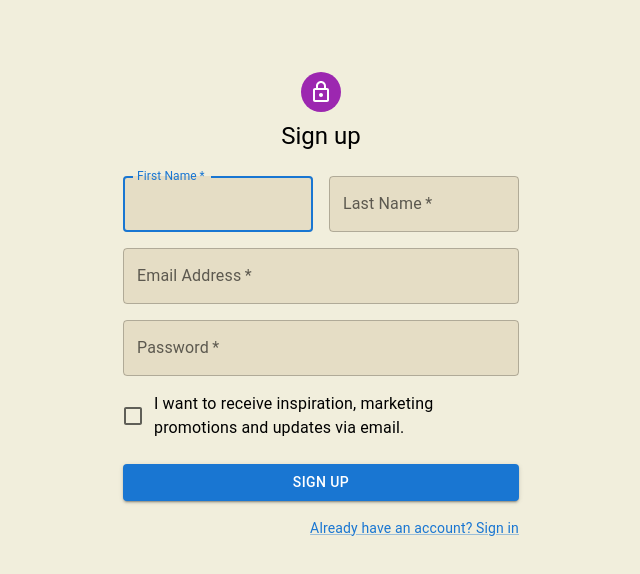
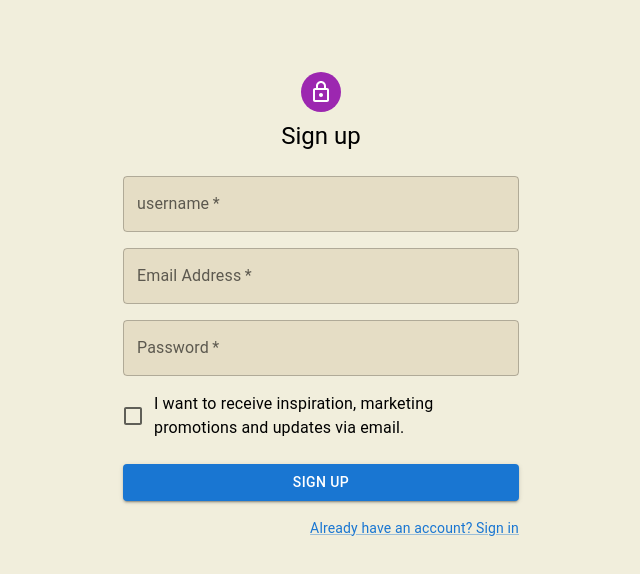
Before and after one commit to Mirtin/movie-frontend, a React (Create React App) app: page /accounts/registration in a window 1280 px wide. Shown: the top 574 px of the page, without its empty margins (319-959 px from the left). Built offline with nearby package versions, Linux system fonts and the light colour scheme.

Commit message:
Registration page is done

```diff
--- a/src/pages/accounts/RegistrationPage.js
+++ b/src/pages/accounts/RegistrationPage.js
@@ -10,16 +10,32 @@ import Box from '@mui/material/Box';
 import LockOutlinedIcon from '@mui/icons-material/LockOutlined';
 import Typography from '@mui/material/Typography';
 import Container from '@mui/material/Container';
+import axios from 'axios';
+import { useNavigate } from 'react-router-dom';
 
 
 const RegistrationPage = () => {
+  const navigate = useNavigate();
+
+  const registerUser = (data) => {
+    axios.post("http://127.0.0.1:8000/accounts/register/", data)
+      .then(res => {
+        const responseData = res.data;
+        console.log(responseData);
+        navigate("/accounts/login");
+      })
+      .catch(error => {
+        console.error('Error fetching movie data:', error);
+      });
+  };
+
+
+
   const handleSubmit = (event) => {
     event.preventDefault();
     const data = new FormData(event.currentTarget);
-    console.log({
-      email: data.get('email'),
-      password: data.get('password'),
-    });
+    registerUser(data);
+
   };
 
   return (
@@ -40,27 +56,16 @@ const RegistrationPage = () => {
           </Typography>
           <Box component="form" noValidate onSubmit={handleSubmit} sx={{ mt: 3 }}>
             <Grid container spacing={2}>
-              <Grid item xs={12} sm={6} sx={{'& .MuiOutlinedInput-root': { backgroundColor: '#E5DDC5'}}}>
-                <TextField
-                  autoComplete="given-name"
-                  name="firstName"
-                  required
-                  fullWidth
-                  id="firstName"
-                  label="First Name"
-                  autoFocus
-                />
-              </Grid>
-              <Grid item xs={12} sm={6} sx={{'& .MuiOutlinedInput-root': { backgroundColor: '#E5DDC5'}}}>
-                <TextField
-                  required
-                  fullWidth
-                  id="lastName"
-                  label="Last Name"
-                  name="lastName"
-                  autoComplete="family-name"
-                />
-              </Grid>
+              <Grid item xs={12} sx={{'& .MuiOutlinedInput-root': { backgroundColor: '#E5DDC5'}}}>
+                  <TextField
+                    required
+                    fullWidth
+                    id="username"
+                    label="username"
+                    name="username"
+                    autoComplete="username"
+                  />
+                </Grid>
               <Grid item xs={12} sx={{'& .MuiOutlinedInput-root': { backgroundColor: '#E5DDC5'}}}>
                 <TextField
                   required
```
